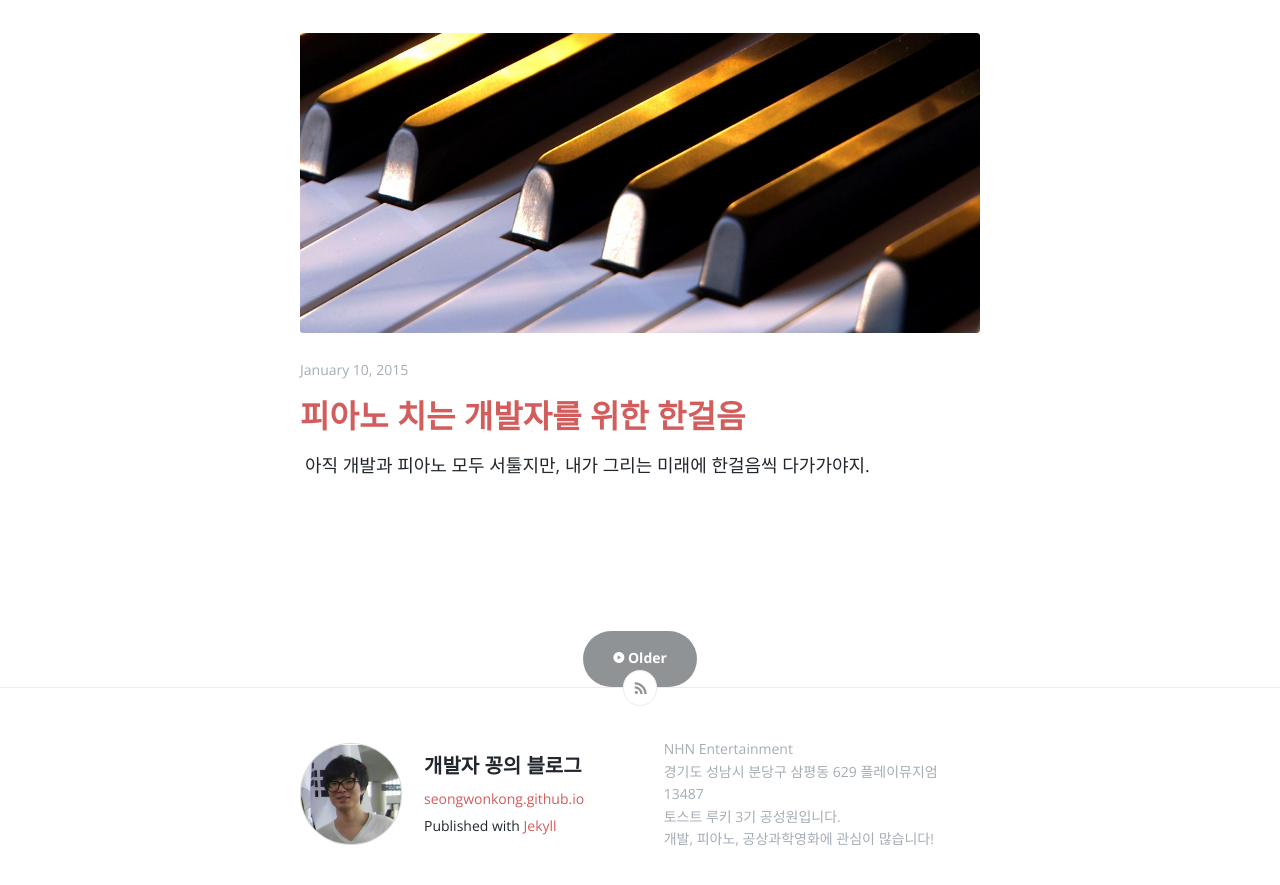
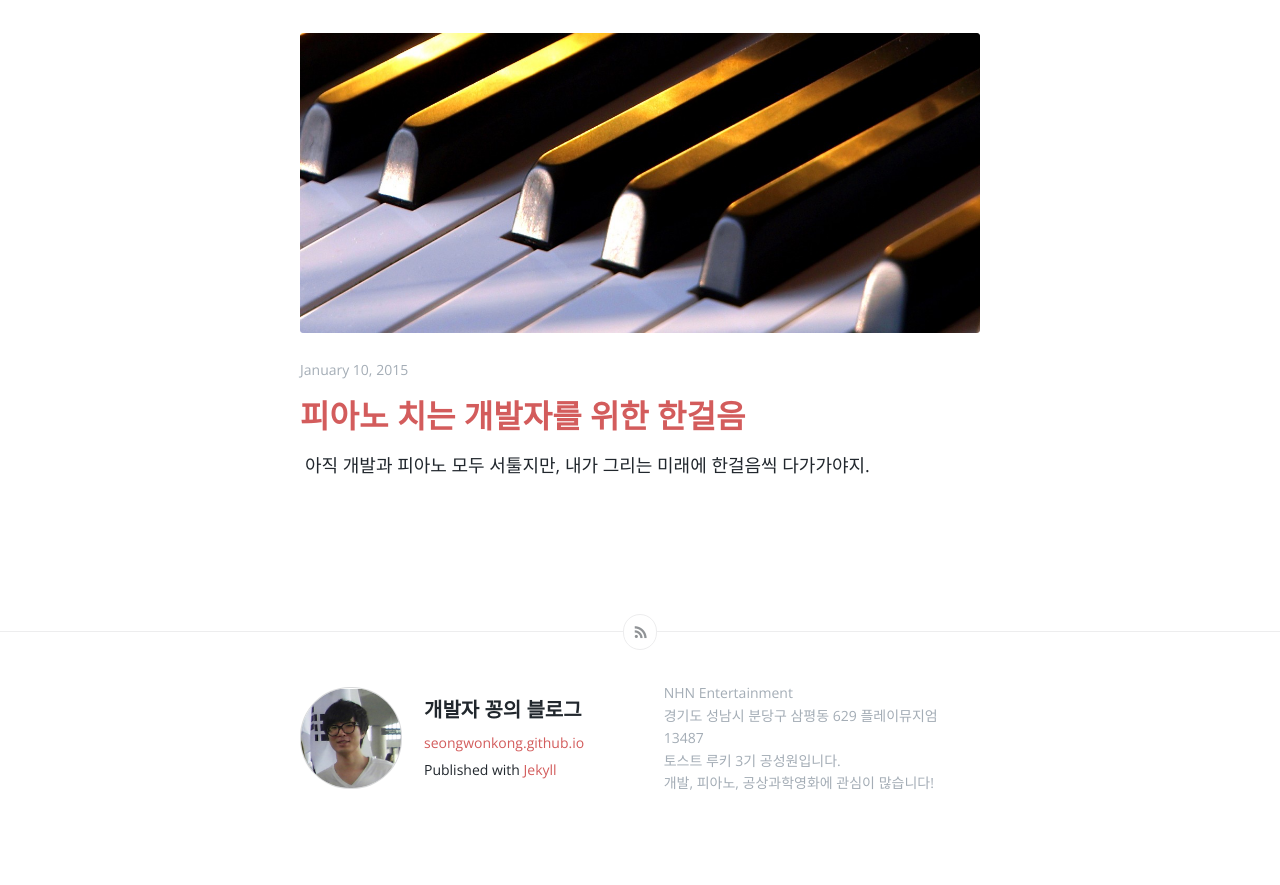
Before and after one commit to SeongWonKong/seongwonkong.github.io, a Jekyll site: the page built from index.html, in a window 1280 px wide and 900 px high, scrolled down 8506 px. Shown: the top 885 px of the window. Built offline with Jekyll 4.4.1, drawn with Linux system fonts in a browser that asks for light colours; the list of posts is cut into pages by our own code; after the commit the page ends 9350 px from its top, so only the background shows below that.

```diff
--- a/_config.yml
+++ b/_config.yml
@@ -11,6 +11,5 @@
 baseurl: "" # the subpath of your site, e.g. /blog/
 twitter_username: NULL
 github_username:  SeongWongKong
-paginate: 3
 # Build settings
 markdown: kramdown
```
